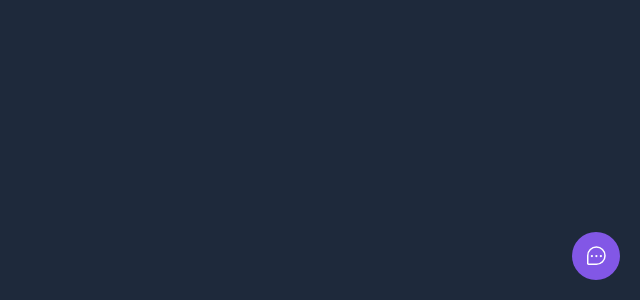
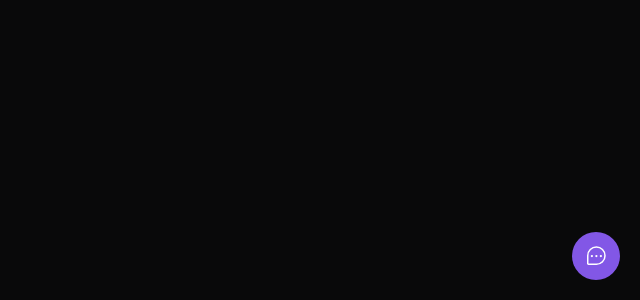
Before and after one commit to gustavotassi/nlw-return, a React (Vite) app: page / in a window 1280 px wide. Shown: the part 500-800 px from the top of the page, without its empty margins (640-1280 px from the left). Built offline with nearby package versions, Linux system fonts and the light colour scheme.

Commit message:
refactor: remove surrounding div to only return widget component

```diff
--- a/src/App.tsx
+++ b/src/App.tsx
@@ -1,9 +1,5 @@
 import { Widget } from './components/Widget';
 
 export function App() {
-  return (
-    <div className="bg-slate-800 h-screen w-screen">
-      <Widget />
-    </div>
-  );
+  return <Widget />;
 }
```
